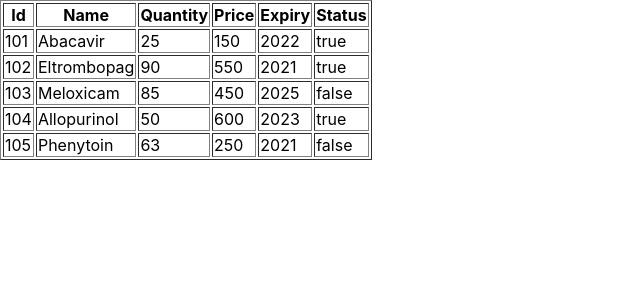
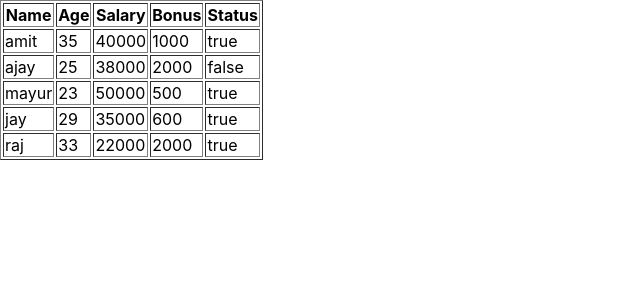
Before and after one commit to palakgodhani26/1stlc, a React (Create React App) app: page / in a window 1280 px wide. Shown: the top 300 px of the page, without its empty margins (0-640 px from the left). Built offline with nearby package versions, Linux system fonts and the light colour scheme.

Commit message:
31-5-2 task

```diff
--- a/src/App.js
+++ b/src/App.js
@@ -5,69 +5,64 @@ import Demo from './Components/Demo';
  function App() {
    let data =[
       {
-        id: 101,
-        name: 'Abacavir',
-        quantity: 25,
-        price: 150,
-        expiry: 2022,
+        name: "amit",
+        age: 35,
+        salary: 40000,
+        bonus: 1000,
         status: true
       },
       {
-        id: 102,
-        name: 'Eltrombopag',
-        quantity: 90,
-        price: 550,
-        expiry: 2021,
+        name: "ajay",
+        age: 25,
+        salary: 38000,
+        bonus: 2000,
+        status: false
+      },
+      {
+        name: "mayur",
+        age: 23,
+        salary: 50000,
+        bonus: 500,
         status: true
       },
       {
-        id: 103,
-        name: 'Meloxicam',
-        quantity: 85,
-        price: 450,
-        expiry: 2025,
-        status: false
-      },
-      {
-        id: 104,
-        name: 'Allopurinol',
-        quantity: 50,
-        price: 600,
-        expiry: 2023,
+        name: "jay",
+        age: 29,
+        salary: 35000,
+        bonus: 600,
         status: true
       },
       {
-        id: 105,
-        name: 'Phenytoin',
-        quantity: 63,
-        price: 250,
-        expiry: 2021,
-        status: false
-      }
-    ];
+        name: "raj",
+        age: 33,
+        salary: 22000,
+        bonus: 2000,
+        status: true
+      },
+    ]
 
 
 return (
   <div>
     <table border="1">
       <tr>
-        <th>Id</th>
         <th>Name</th>
-        <th>Quantity</th>
-        <th>Price</th>
-        <th>Expiry</th>
+        <th>Age</th>
+        <th>Salary</th>
+        <th>Bonus</th>
         <th>Status</th>
       </tr>
       {
         data.map((d,i) => {
-          return(<tr>
-            <td>{d.id}</td>
+          return(
+          <tr>
             <td>{d.name}</td>
-            <td>{d.quantity}</td>
-            <td>{d.price}</td>
-            <td>{d.expiry}</td>
+            <td>{d.age}</td>
+            <td>{d.salary}</td>
+            <td>{d.bonus}</td>
             <td>{d.status.toString()}</td>
-          </tr>)
+          </tr>
+          )
         })
       }
     </table>
```
